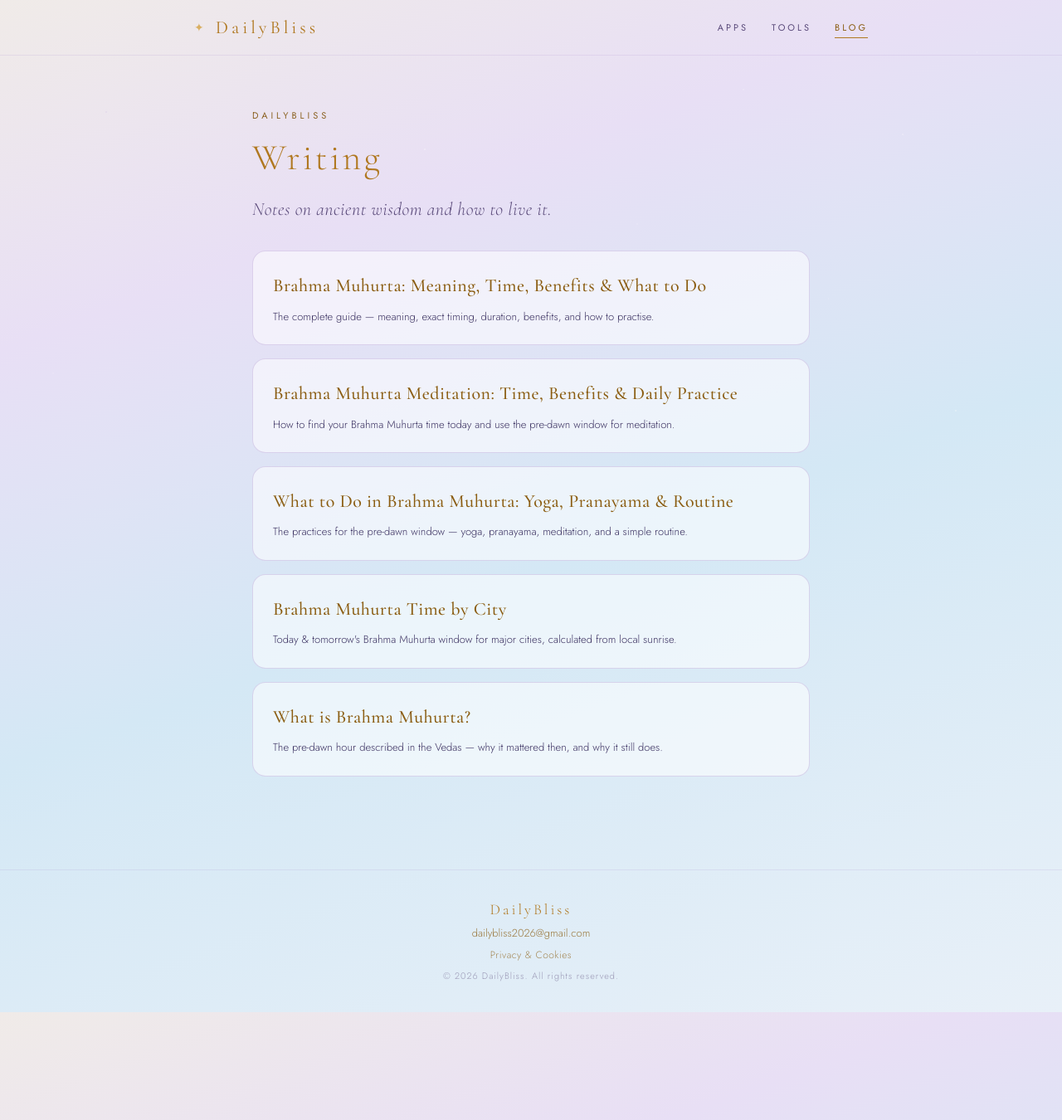
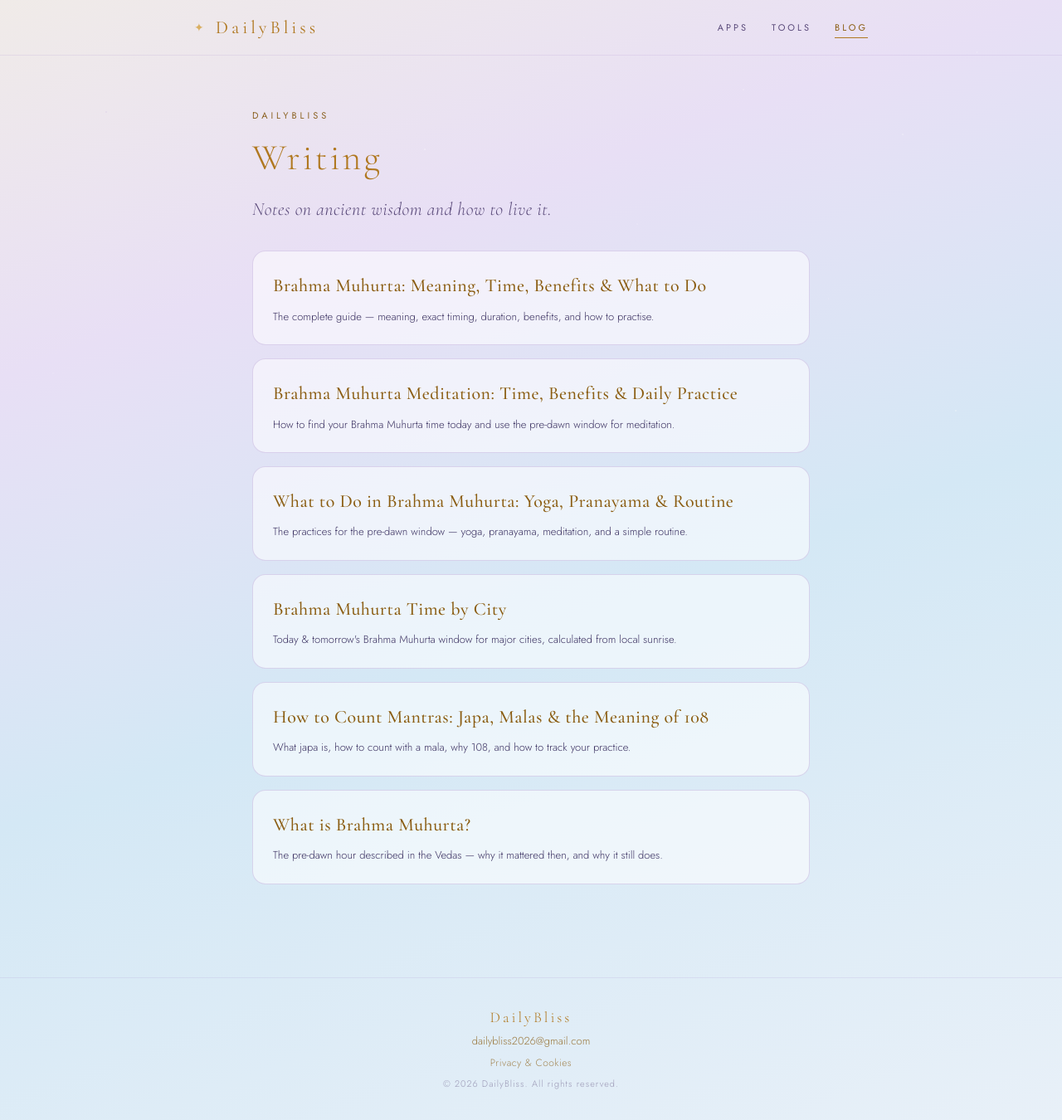
Before and after one commit to dailybliss/dailybliss.github.io, a Jekyll site: the page built from blog/index.html, in a window 1280 px wide. Shown: the whole page at 83% size. Built offline with Jekyll 4.4.1, drawn with Linux system fonts in a browser that asks for light colours.

Commit message:
Update index.html

```diff
--- a/blog/index.html
+++ b/blog/index.html
@@ -37,6 +37,12 @@ description: Notes on spiritual practice, ancient wisdom, and modern living.
       </a>
     </li>
     <li>
+      <a href="{{ '/blog/how-to-count-mantras/' | relative_url }}">
+        <h3>How to Count Mantras: Japa, Malas &amp; the Meaning of 108</h3>
+        <p>What japa is, how to count with a mala, why 108, and how to track your practice.</p>
+      </a>
+    </li>
+    <li>
       <a href="{{ '/blog/what-is-brahma-muhurta/' | relative_url }}">
         <h3>What is Brahma Muhurta?</h3>
         <p>The pre-dawn hour described in the Vedas — why it mattered then, and why it still does.</p>
```
